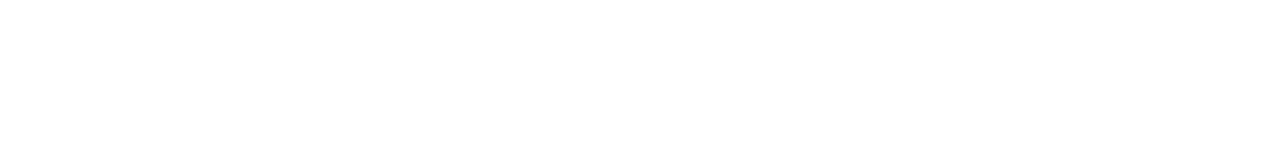
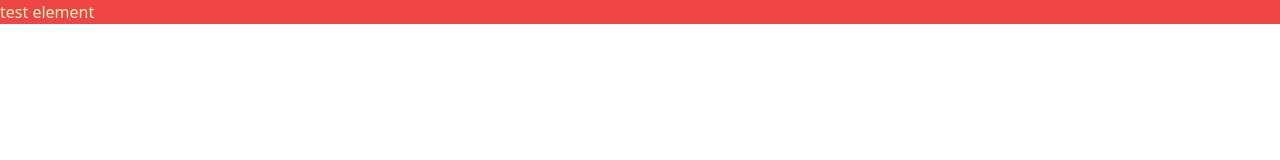
Before and after one commit to rehpotsirhc21/recipe-finder, a website: page index.html in a window 1280 px wide. Drawn offline with nearby package versions, Linux system fonts and the light colour scheme.

Commit message:
us in readme

```diff
--- a/index.html
+++ b/index.html
@@ -9,7 +9,9 @@
     <title>Document</title>
 </head>
 <body>
-    <div class="flex flex-col"></div>
+    <div class="flex-auto flex-col">
+        <h2 class="text-yellow-100 bg-red-500">test element</h2>
+    </div>
     <script src="https://code.jquery.com/jquery-3.4.1.min.js"></script>
     <script src="./assets/JS/script.js"></script>
 </body>
```
Also changed, not shown: README.md, tailwind/output.css.
